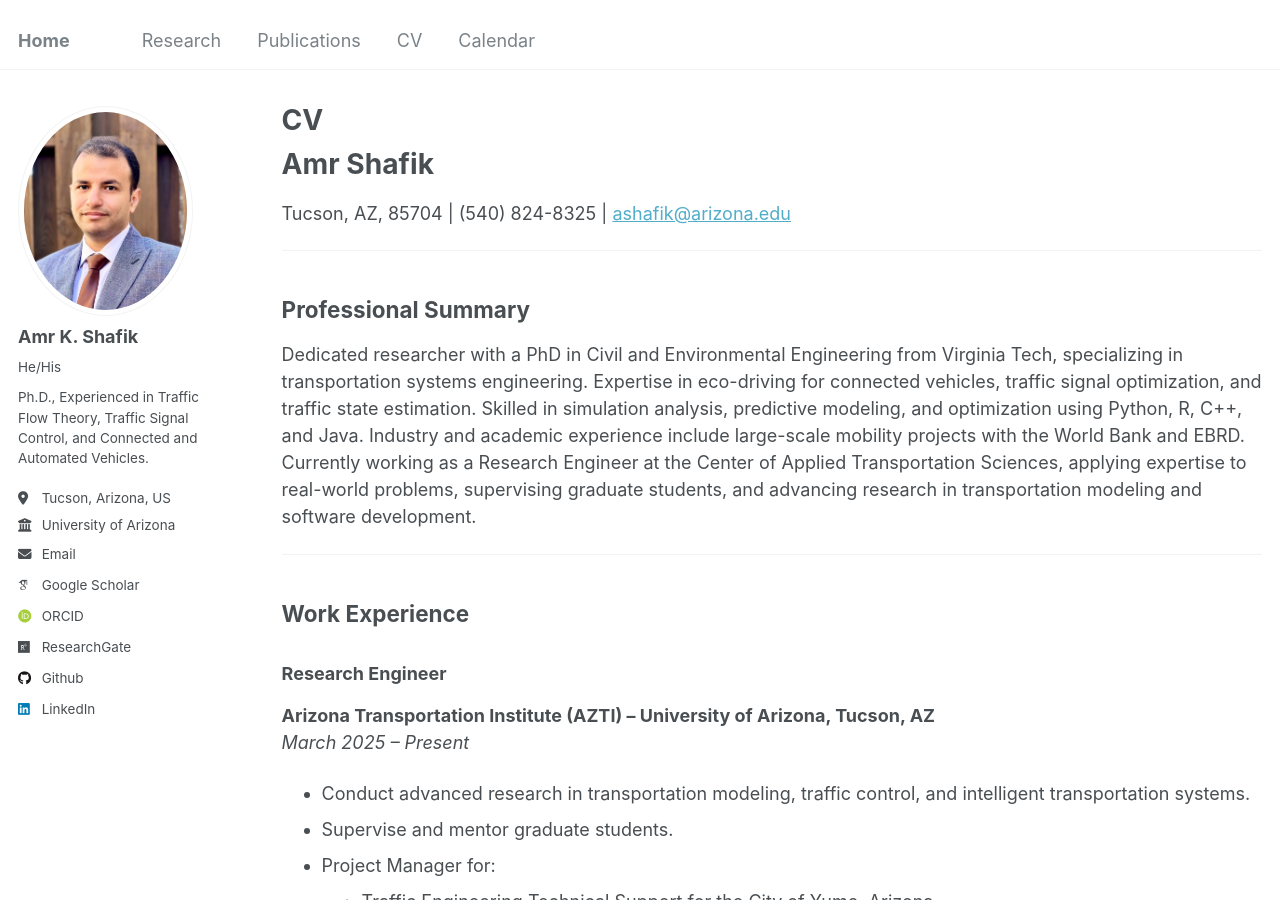
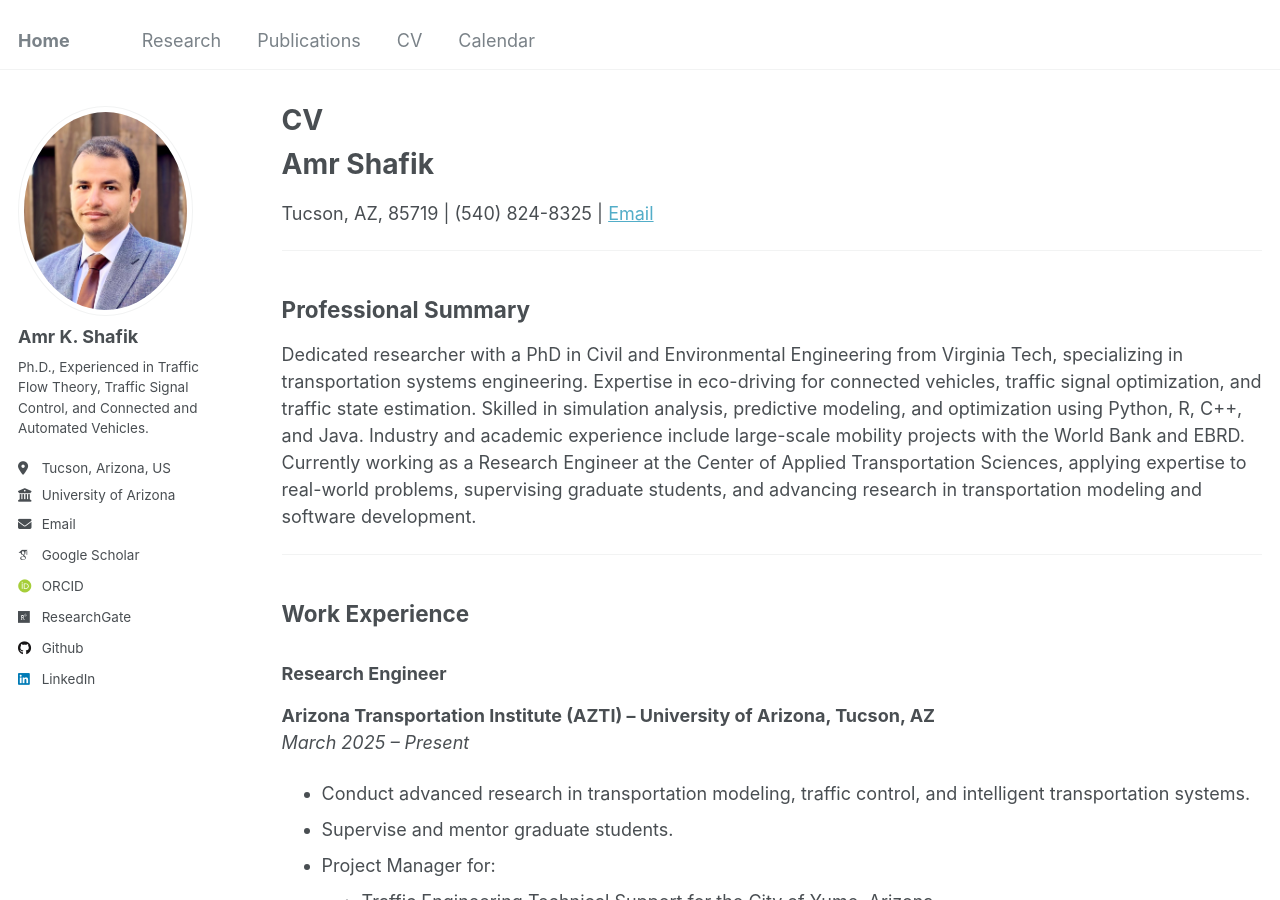
Before and after one commit to akshafik/amrshafik, a Jekyll site: the page built from _pages/cv.md, in a window 1280 px wide and 900 px high. Built offline with Jekyll 4.4.1, drawn with Linux system fonts in a browser that asks for light colours; some web fonts are replaced.

Commit message:
Final update today

```diff
--- a/_config.yml
+++ b/_config.yml
@@ -23,7 +23,7 @@ author:
   # Biographic information
   avatar           : "ashafik_profile.jpg"
   name             : "Amr K. Shafik"
-  pronouns         : "He/His"
+  # pronouns         : "He/Him/His"
   bio              : "Ph.D., Experienced in Traffic Flow Theory, Traffic Signal Control, and Connected and Automated Vehicles."
   location         : "Tucson, Arizona, US"
   employer         : "University of Arizona"
--- a/_pages/cv.md
+++ b/_pages/cv.md
@@ -23,7 +23,7 @@ redirect_from:
 
 
 # Amr Shafik
-Tucson, AZ, 85704 | (540) 824-8325 | [ashafik@arizona.edu](mailto:ashafik@arizona.edu)
+Tucson, AZ, 85719 | (540) 824-8325 | [Email](mailto:ashafik@arizona.edu)
 
 ---
 
```
